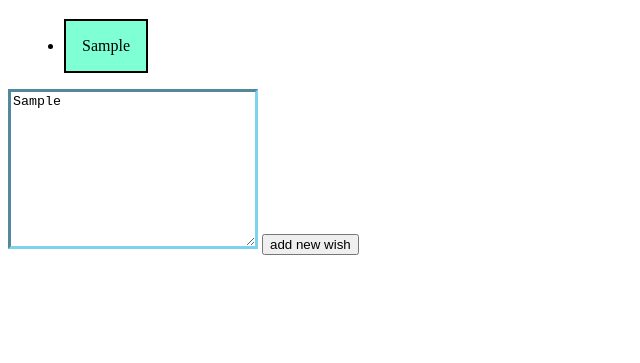
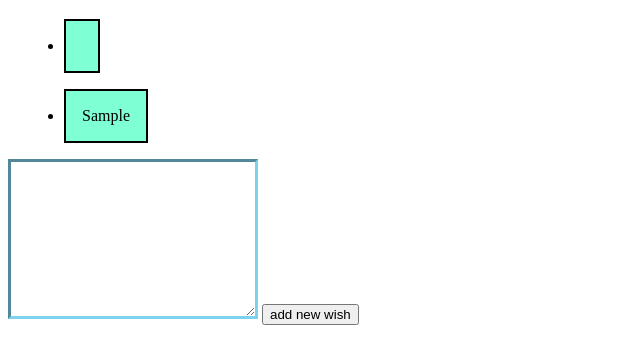
Before and after one commit to Bsdk2/bucket-list, a plain HTML site: page index.html in a window 1280 px wide. Both pictures are taken after typing "Sample" into the empty fields and a click on the button "add new wish". Shown: the part 61-424 px from the top of the page, without its empty margins (0-640 px from the left). Drawn offline with Linux system fonts and the light colour scheme.

Commit message:
updated few things

```diff
--- a/index.html
+++ b/index.html
@@ -12,6 +12,7 @@
             border: 2px solid black;
             margin: 1rem;
             padding: 1rem;
+            color: black;
 
         }
     </style>
@@ -20,14 +21,19 @@
 <body>
     <div class="main_item" id main-div>
         <h1 class="heading">Bucket list</h1>
-        <ul class="list" id="uli"></ul>
+        <ul class="list" id="uli">
+            <li ondblclick=""></li>
+        </ul>
 
-        <textarea name="" id="textarea" cols="30" rows="10"
-            style="width: 15rem;max-height: 10rem; resize: vertical; border:3px inset rgb(125, 210, 238);"></textarea>
+        <textarea placeholder="" name="" id="textarea" cols="30" rows="10"
+            style="color: black; width: 15rem;max-height: 10rem; resize: vertical; border:3px inset rgb(125, 210, 238);"></textarea>
+
 
         <button class="butt" id="butto">add new wish</button>
+        <!-- <button class="butt" id="butt">add new wish</button> -->
     </div>
     <script src="script.js"></script>
+
 </body>
 
 </html>
--- a/script.js
+++ b/script.js
@@ -1,11 +1,34 @@
+// remove
+// mark
+
 const listitem = document.getElementById("uli")
 const butto = document.getElementById('butto')
 const inputext = document.getElementById('textarea')
 
+
 butto.addEventListener('click', function () {
     const newinput = inputext.value.trim()
-    const new_elem = document.createElement('li')
-    new_elem.textContent = newinput
-    listitem.appendChild(new_elem)
-    newinput.value = ''
+    if (newinput === '') {
+        inputext.placeholder = 'add some text'
+    }
+    else {
+        const new_elem = document.createElement('li')
+        new_elem.textContent = newinput
+        listitem.appendChild(new_elem)
+        inputext.value = ''
+    }
+
 })
+const child = document.querySelector("ul>li")
+function handledoubleclick(event) {
+    if (event.target.child = 'li') {
+        console.log('CLICKED ON NEW LI')
+    }
+    child.addEventListener('dblclick', function () {
+        console.log('child');
+    }
+
+
+
+    )
+}
```
